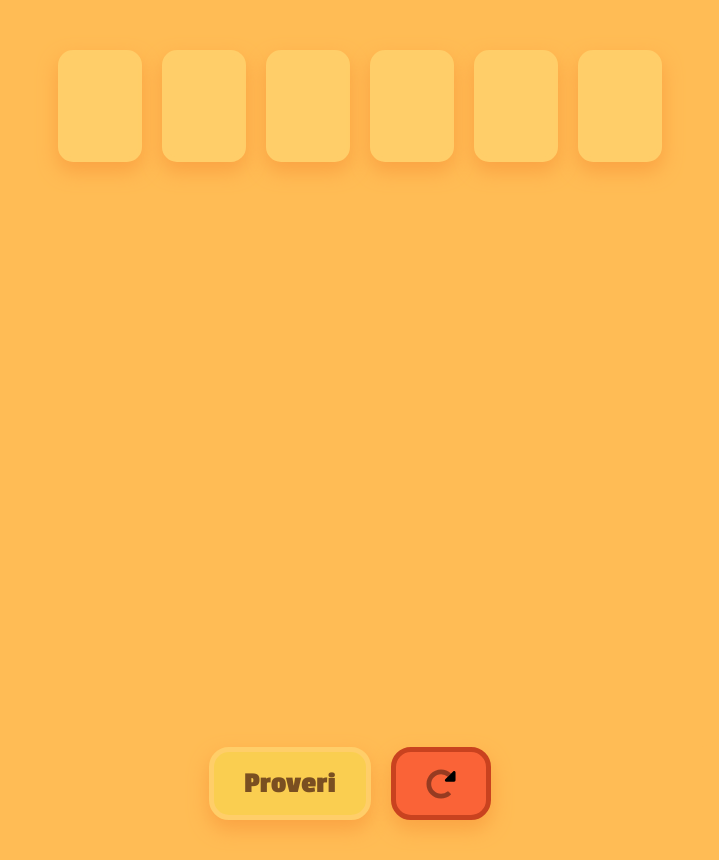
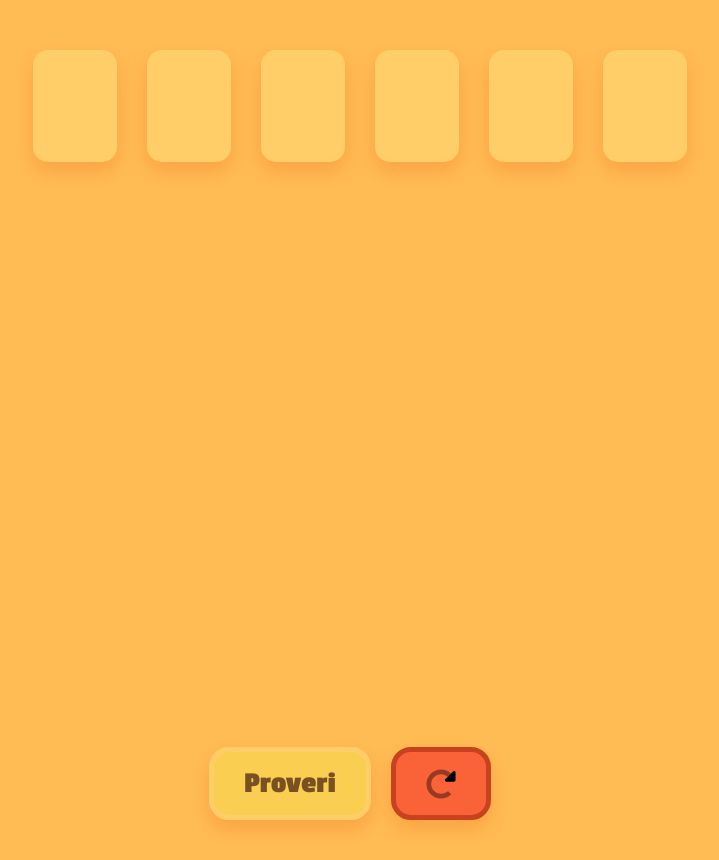
Before and after one commit to MilenaSavatovic/the_wordle_game, a React (Create React App) app: page / in a window 1280 px wide. Shown: the whole page, without its empty margins (290-1009 px from the left). Built offline with nearby package versions, Linux system fonts and the light colour scheme; a web font is replaced by a local one.

Commit message:
Edited input functionality in case of invalid value input

```diff
--- a/src/Attempt.css
+++ b/src/Attempt.css
@@ -1,8 +1,9 @@
 .guessedWord {
   display: 'flex';
   flex-direction: 'row';
-  justify-content: center;
+  justify-content: space-evenly;
   margin-bottom: 30px;
+  height: 90px;
 }
 .correctLetter {
   background-color: rgb(64, 173, 143);
@@ -38,4 +39,6 @@
 .misplacedLetter {
   background-color: rgb(250, 206, 80);
   color: rgb(122, 79, 33);
+  box-shadow: rgb(251 164 68) 0px 9px 19px 1px;
+  border: 5px solid rgb(251, 164, 68);
 }
--- a/src/LetterInput.css
+++ b/src/LetterInput.css
@@ -6,12 +6,13 @@
   background-color: rgb(255, 206, 105);
   box-shadow: rgb(251 164 68) 0px 9px 19px 1px;
   border: 5px solid rgb(255, 206, 105);
-  margin: 0px 10px;
+  margin: 0px 15px;
   overflow: hidden;
   display: flex;
   text-align: center;
   justify-content: center;
   align-items: center;
+
   font-size: 40px;
   text-transform: uppercase;
   font-weight: 700;
--- a/src/TheWordleGame.js
+++ b/src/TheWordleGame.js
@@ -7,19 +7,24 @@ import { useState } from 'react'
 import { Attempt } from './Attempt'
 
 export default function TheWordleGame(props) {
-  let [inputWord, setInputWord] = useState([])
-  let [searchedWord, setSearchedWord] = useState(props.word)
+  const [inputWord, setInputWord] = useState([])
+  const [searchedWord, setSearchedWord] = useState(props.word)
   const [attempts, setAttempts] = useState([])
   let wordArray = searchedWord.split('')
   console.log(searchedWord)
-
-  console.log(attempts)
 
   const handleInput = (event) => {
     if (event.keyCode > 64 && event.keyCode < 91) {
       const form = event.target.form
       const index = [...form].indexOf(event.target)
       form.elements[index + 1].focus()
+    } else {
+      event.target.value = null
+      resetForm()
+      event.target.form.elements[0].focus()
+      return alert(
+        'Please enter a valid value - Only letters allowed. Try again.',
+      )
     }
   }
 
@@ -35,6 +40,7 @@ export default function TheWordleGame(props) {
   const handleSubmit = (event) => {
     let inputString = inputWord.join('')
     setAttempts([...attempts, inputString])
+
     if (inputString.length === 6) {
       if (inputString === searchedWord) {
         resetForm()
@@ -45,7 +51,9 @@ export default function TheWordleGame(props) {
       }
     } else {
       alert('Fill out all fields')
-      return null
+      resetForm()
+      setAttempts([])
+      return false
     }
   }
 
--- a/src/WordInput.css
+++ b/src/WordInput.css
@@ -15,7 +15,7 @@
   border-radius: 20px;
   display: flex;
 
-  justify-content: center;
+  justify-content: space-evenly;
   padding: 10px;
   margin-bottom: 40px;
 }
```
